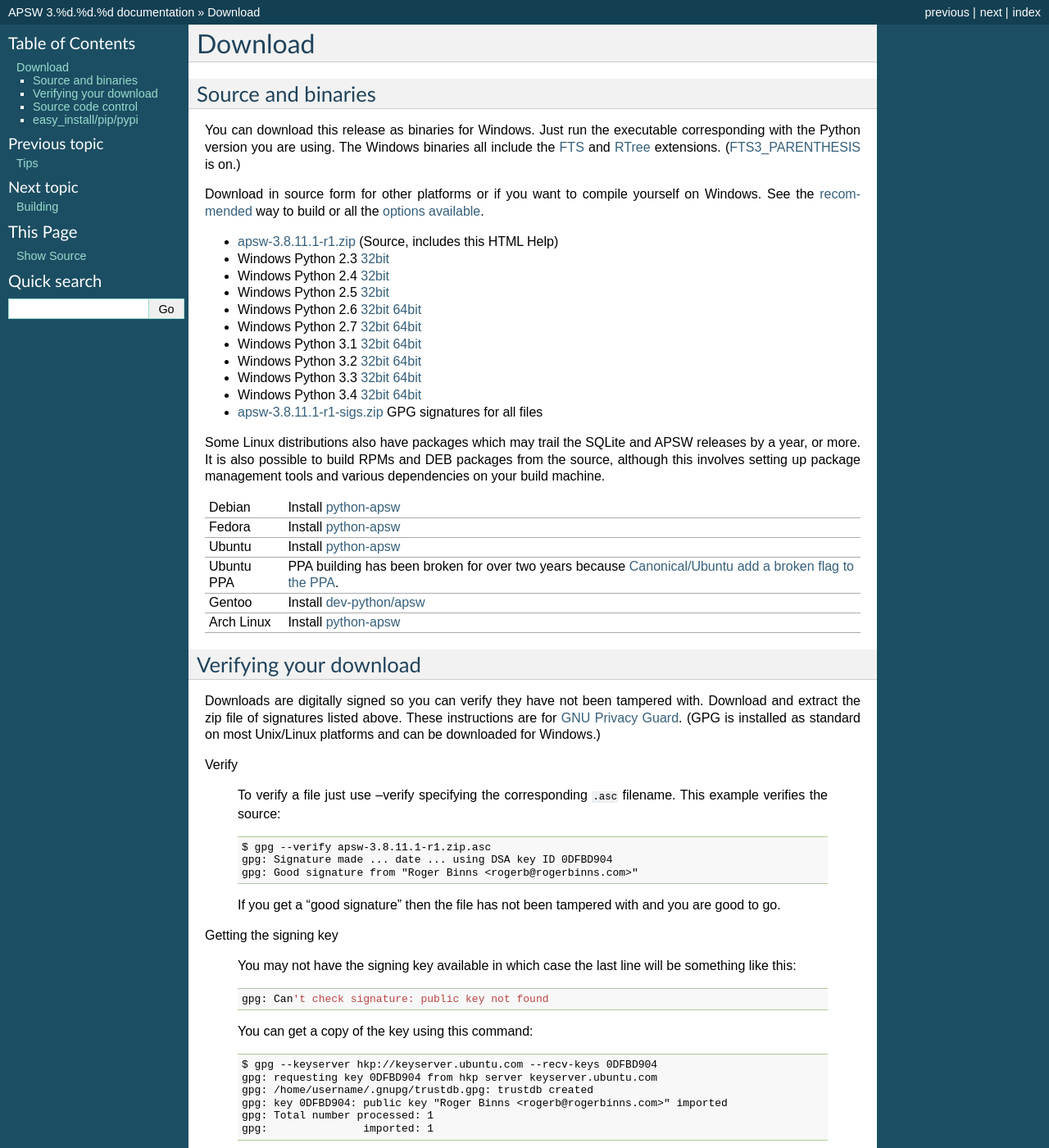
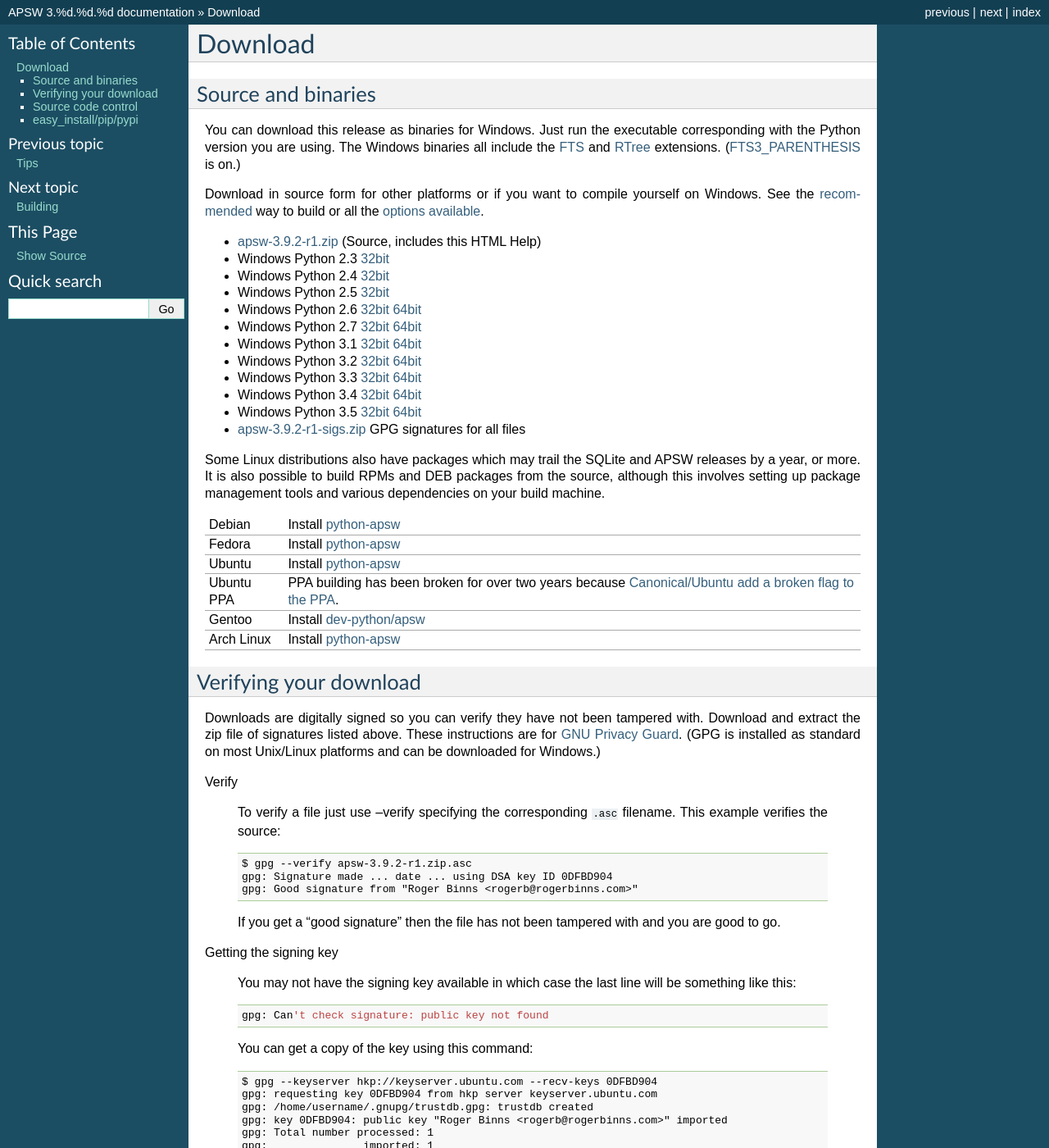
Before and after one commit to rogerbinns/apsw, a Sphinx documentation site: the page built from doc/download.rst, in a window 1280 px wide and 1400 px high. Shown: the whole window at 82% size. Built offline with Sphinx 7.4.7, drawn with Linux system fonts in a browser that asks for light colours; pages that are not in the unit, such as notebooks, are missing from menus; the version number is read from the project's files by our own code.

```diff
--- a/doc/download.rst
+++ b/doc/download.rst
@@ -18,51 +18,56 @@ way to build or all the :ref:`options available <building>`.
 
 .. downloads-begin
 
-* `apsw-3.8.11.1-r1.zip
-  <https://github.com/rogerbinns/apsw/releases/download/3.8.11.1-r1/apsw-3.8.11.1-r1.zip>`__
+* `apsw-3.9.2-r1.zip
+  <https://github.com/rogerbinns/apsw/releases/download/3.9.2-r1/apsw-3.9.2-r1.zip>`__
   (Source, includes this HTML Help)
 
 * Windows Python 2.3 `32bit
-  <https://github.com/rogerbinns/apsw/releases/download/3.8.11.1-r1/apsw-3.8.11.1-r1.win32-py2.3.exe>`__
+  <https://github.com/rogerbinns/apsw/releases/download/3.9.2-r1/apsw-3.9.2-r1.win32-py2.3.exe>`__
 
 * Windows Python 2.4 `32bit
-  <https://github.com/rogerbinns/apsw/releases/download/3.8.11.1-r1/apsw-3.8.11.1-r1.win32-py2.4.exe>`__
+  <https://github.com/rogerbinns/apsw/releases/download/3.9.2-r1/apsw-3.9.2-r1.win32-py2.4.exe>`__
 
 * Windows Python 2.5 `32bit
-  <https://github.com/rogerbinns/apsw/releases/download/3.8.11.1-r1/apsw-3.8.11.1-r1.win32-py2.5.exe>`__
+  <https://github.com/rogerbinns/apsw/releases/download/3.9.2-r1/apsw-3.9.2-r1.win32-py2.5.exe>`__
 
 * Windows Python 2.6 `32bit
-  <https://github.com/rogerbinns/apsw/releases/download/3.8.11.1-r1/apsw-3.8.11.1-r1.win32-py2.6.exe>`__
+  <https://github.com/rogerbinns/apsw/releases/download/3.9.2-r1/apsw-3.9.2-r1.win32-py2.6.exe>`__
   `64bit
-  <https://github.com/rogerbinns/apsw/releases/download/3.8.11.1-r1/apsw-3.8.11.1-r1.win-amd64-py2.6.exe>`__
+  <https://github.com/rogerbinns/apsw/releases/download/3.9.2-r1/apsw-3.9.2-r1.win-amd64-py2.6.exe>`__
 
 * Windows Python 2.7 `32bit
-  <https://github.com/rogerbinns/apsw/releases/download/3.8.11.1-r1/apsw-3.8.11.1-r1.win32-py2.7.exe>`__
+  <https://github.com/rogerbinns/apsw/releases/download/3.9.2-r1/apsw-3.9.2-r1.win32-py2.7.exe>`__
   `64bit
-  <https://github.com/rogerbinns/apsw/releases/download/3.8.11.1-r1/apsw-3.8.11.1-r1.win-amd64-py2.7.exe>`__
+  <https://github.com/rogerbinns/apsw/releases/download/3.9.2-r1/apsw-3.9.2-r1.win-amd64-py2.7.exe>`__
 
 * Windows Python 3.1 `32bit
-  <https://github.com/rogerbinns/apsw/releases/download/3.8.11.1-r1/apsw-3.8.11.1-r1.win32-py3.1.exe>`__
+  <https://github.com/rogerbinns/apsw/releases/download/3.9.2-r1/apsw-3.9.2-r1.win32-py3.1.exe>`__
   `64bit
-  <https://github.com/rogerbinns/apsw/releases/download/3.8.11.1-r1/apsw-3.8.11.1-r1.win-amd64-py3.1.exe>`__
+  <https://github.com/rogerbinns/apsw/releases/download/3.9.2-r1/apsw-3.9.2-r1.win-amd64-py3.1.exe>`__
 
 * Windows Python 3.2 `32bit
-  <https://github.com/rogerbinns/apsw/releases/download/3.8.11.1-r1/apsw-3.8.11.1-r1.win32-py3.2.exe>`__
+  <https://github.com/rogerbinns/apsw/releases/download/3.9.2-r1/apsw-3.9.2-r1.win32-py3.2.exe>`__
   `64bit
-  <https://github.com/rogerbinns/apsw/releases/download/3.8.11.1-r1/apsw-3.8.11.1-r1.win-amd64-py3.2.exe>`__
+  <https://github.com/rogerbinns/apsw/releases/download/3.9.2-r1/apsw-3.9.2-r1.win-amd64-py3.2.exe>`__
 
 * Windows Python 3.3 `32bit
-  <https://github.com/rogerbinns/apsw/releases/download/3.8.11.1-r1/apsw-3.8.11.1-r1.win32-py3.3.exe>`__
+  <https://github.com/rogerbinns/apsw/releases/download/3.9.2-r1/apsw-3.9.2-r1.win32-py3.3.exe>`__
   `64bit
-  <https://github.com/rogerbinns/apsw/releases/download/3.8.11.1-r1/apsw-3.8.11.1-r1.win-amd64-py3.3.exe>`__
+  <https://github.com/rogerbinns/apsw/releases/download/3.9.2-r1/apsw-3.9.2-r1.win-amd64-py3.3.exe>`__
 
 * Windows Python 3.4 `32bit
-  <https://github.com/rogerbinns/apsw/releases/download/3.8.11.1-r1/apsw-3.8.11.1-r1.win32-py3.4.exe>`__
+  <https://github.com/rogerbinns/apsw/releases/download/3.9.2-r1/apsw-3.9.2-r1.win32-py3.4.exe>`__
   `64bit
-  <https://github.com/rogerbinns/apsw/releases/download/3.8.11.1-r1/apsw-3.8.11.1-r1.win-amd64-py3.4.exe>`__
+  <https://github.com/rogerbinns/apsw/releases/download/3.9.2-r1/apsw-3.9.2-r1.win-amd64-py3.4.exe>`__
 
-* `apsw-3.8.11.1-r1-sigs.zip
-  <https://github.com/rogerbinns/apsw/releases/download/3.8.11.1-r1/apsw-3.8.11.1-r1-sigs.zip>`__
+* Windows Python 3.5 `32bit
+  <https://github.com/rogerbinns/apsw/releases/download/3.9.2-r1/apsw-3.9.2-r1.win32-py3.5.exe>`__
+  `64bit
+  <https://github.com/rogerbinns/apsw/releases/download/3.9.2-r1/apsw-3.9.2-r1.win-amd64-py3.5.exe>`__
+
+* `apsw-3.9.2-r1-sigs.zip
+  <https://github.com/rogerbinns/apsw/releases/download/3.9.2-r1/apsw-3.9.2-r1-sigs.zip>`__
   GPG signatures for all files
 
 .. downloads-end
@@ -105,7 +110,7 @@ Verify
   To verify a file just use --verify specifying the corresponding
   ``.asc`` filename.  This example verifies the source::
 
-      $ gpg --verify apsw-3.8.11.1-r1.zip.asc
+      $ gpg --verify apsw-3.9.2-r1.zip.asc
       gpg: Signature made ... date ... using DSA key ID 0DFBD904
       gpg: Good signature from "Roger Binns <rogerb@rogerbinns.com>"
 
--- a/doc/index.rst
+++ b/doc/index.rst
@@ -3,7 +3,7 @@ APSW documentation
 
 .. centered:: APSW |version| released |today|
 
-Use with SQLite 3.8.11 or later, CPython 2.3 or later including CPython
+Use with SQLite 3.9 or later, CPython 2.3 or later including CPython
 3.
 
 APSW provides an SQLite 3 wrapper that provides the thinnest layer
```
Also changed, not shown: doc/changes.rst (+7 -0 lines), 2 other files.
